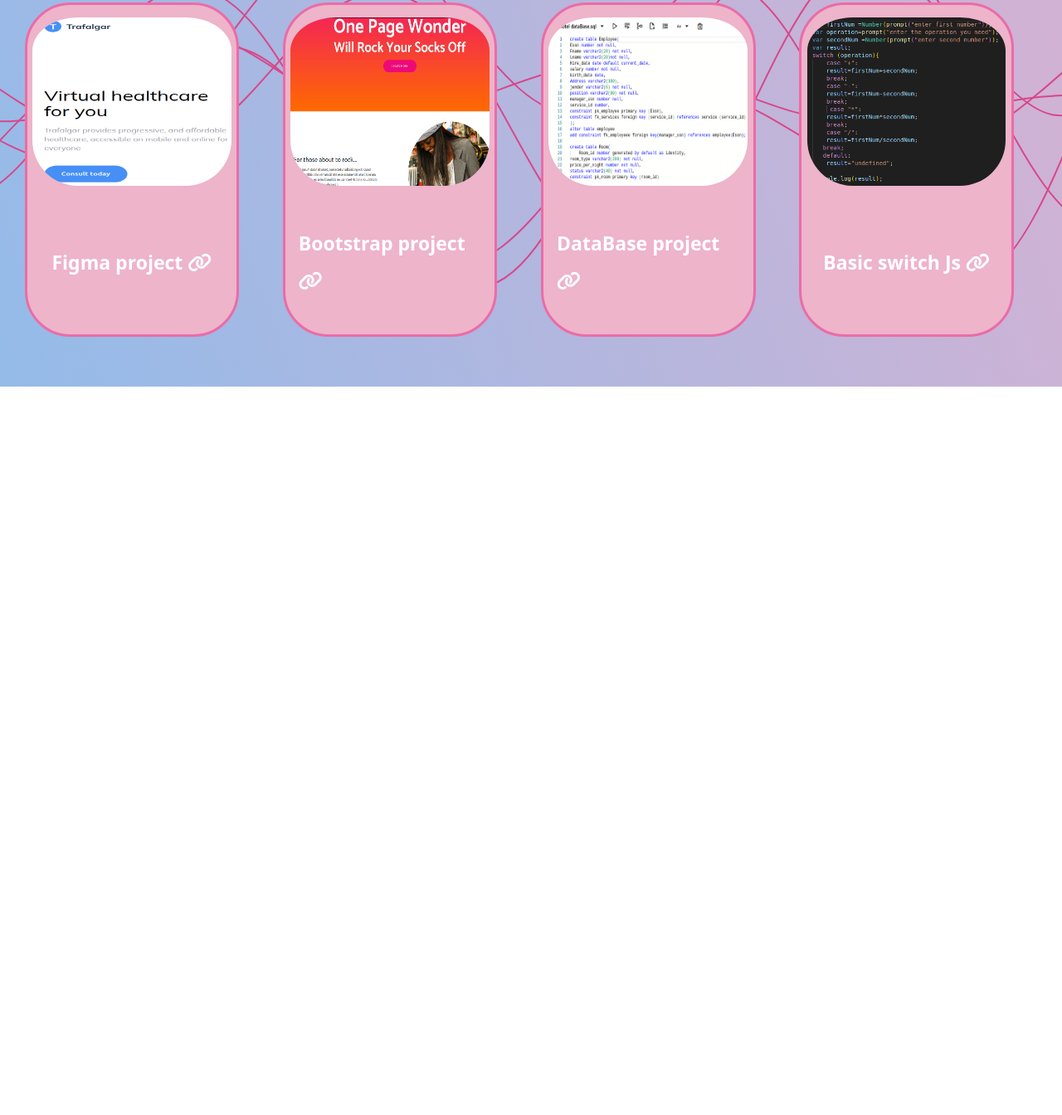
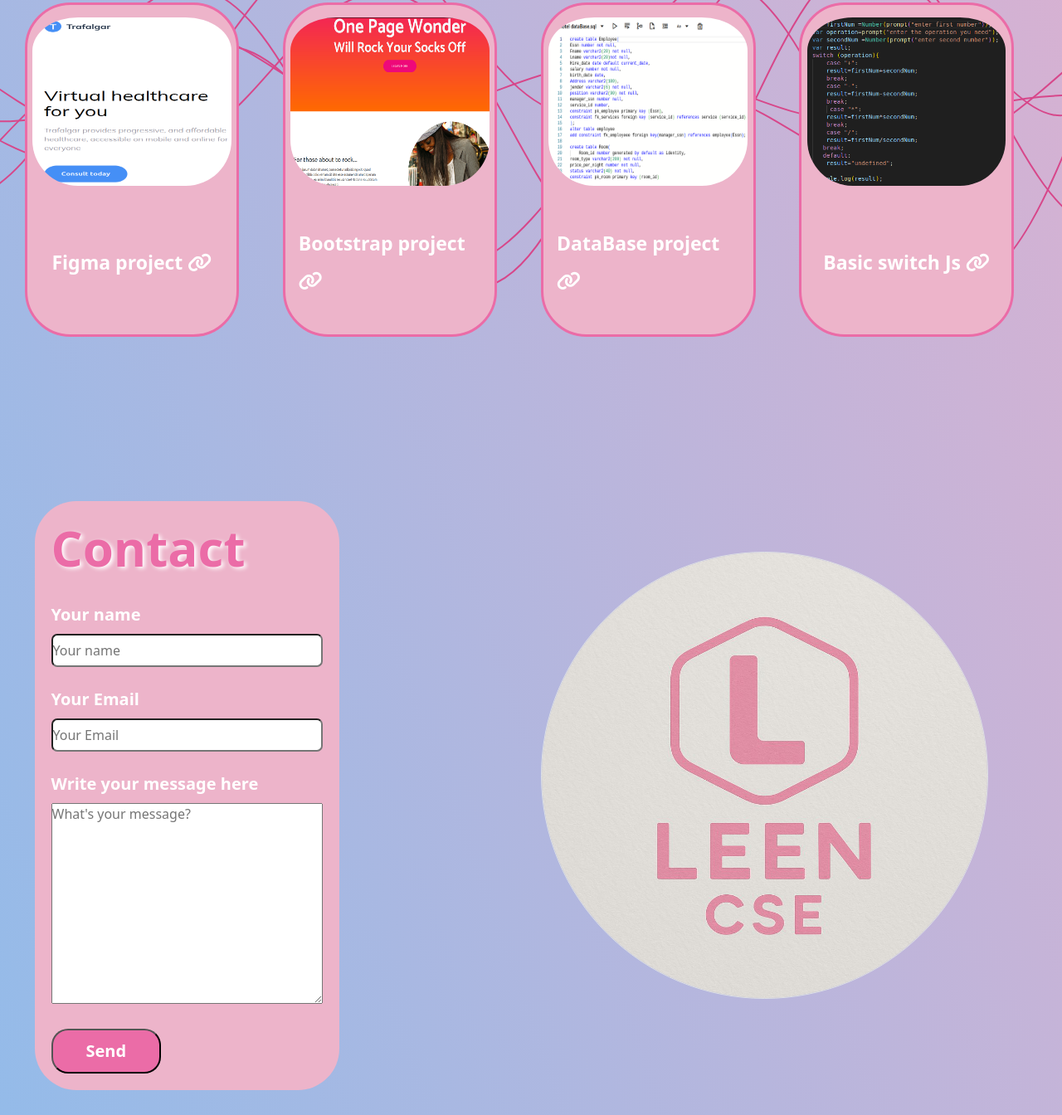
Before and after one commit to LeenAmawi/Portfolio, a plain HTML site: page index.html in a window 1280 px wide. Shown: the part 1792-3136 px from the top of the page at 83% size. Before the commit the page ends 2258 px from the top, so only its background shows below. Drawn offline with nearby package versions, Linux system fonts and the light colour scheme; a web font is replaced by a local one.

Commit message:
final edit

```diff
--- a/assets/css/media.css
+++ b/assets/css/media.css
@@ -56,6 +56,10 @@ display: inherit;
        header{
         padding-bottom: 100px;
        }
+       .pins{
+        position: absolute;
+        right: 70px;
+       }
         }
 
         @media screen and (max-width: 291px){
--- a/assets/css/style.css
+++ b/assets/css/style.css
@@ -181,7 +181,7 @@ header  img{
     -ms-transition: all 0.5s ease-in-out 0.5ms;
     -o-transition: all 0.5s ease-in-out 0.5ms;
 }
-header .photo:hover{
+header .photo:hover,#Contact img:hover{
     transform: translate(-14px);
     -webkit-transform: translate(-14px);
     -moz-transform: translate(-14px);
@@ -312,3 +312,51 @@ header a{
     -o-transform: translate(20px);
     text-shadow: 5px 5px 2px var(--primary);
 }
+label{
+color: white;
+font-size: 20px;
+font-weight: bolder;
+}
+input[type="text"],input[type="email"]{ border-radius: 7px; -webkit-border-radius: 7px; -moz-border-radius: 7px; -ms-border-radius: 7px; -o-border-radius: 7px; width: 100%; height: 40px;
+}
+input[type="submit"]{
+    padding:10px 40px ;
+    color: white;
+    font-size: 20px;
+    font-weight: bolder;
+    background-color: var(--primary);
+    border-radius: 20px;
+    -webkit-border-radius: 20px;
+    -moz-border-radius: 20px;
+    -ms-border-radius: 20px;
+    -o-border-radius: 20px;
+    border: whaite solid 3px;
+    box-shadow: none;
+}
+form{
+   background-color: #EDB4CA;
+   padding: 20px;
+   border-radius: 50px;
+   -webkit-border-radius: 50px;
+   -moz-border-radius: 50px;
+   -ms-border-radius: 50px;
+   -o-border-radius: 50px;
+}
+#Contact img{
+    max-width: 90%;
+    box-shadow: none;
+    transition: all 0.5s ease-in-out 0.5ms;
+    -webkit-transition: all 0.5s ease-in-out 0.5ms;
+    -moz-transition: all 0.5s ease-in-out 0.5ms;
+    -ms-transition: all 0.5s ease-in-out 0.5ms;
+    -o-transition: all 0.5s ease-in-out 0.5ms;
+}
+#Contact{
+    padding-top: 90px;
+    padding-bottom: 30px ;
+}
+input:focus,textarea:focus{
+    outline: none;
+    border:var(--primary) solid 3px ;
+    box-shadow:5px 7px 10px white ;
+}
--- a/index.html
+++ b/index.html
@@ -28,7 +28,7 @@
                 <li><a href="#Home">Home <i class="fa-solid fa-house"></i></a></li>
                 <li><a href="#About">About <i class="fa-regular fa-user"></i></a></li>
                 <li><a href="#Projects">Projects <i class="fas fa-code"></i></a></li>
-                <li><a href="">Contact <i class="fa-solid fa-phone-flip"></i></a></li>
+                <li><a href="#Contact">Contact <i class="fa-solid fa-phone-flip"></i></a></li>
                </ul>
             </div>
         </div>
@@ -132,6 +132,43 @@
 </div>
        </div>
        </section>
+       <section id="Contact">
+        <div class="container">
+            <div class="row align-items-center justify-content-between">
+              <div class="col-lg-4 g-lg-5 g-sm-5">
+                <form action="">
+                  <h2>Contact</h2>
+
+                  <div class="row g-2 mb-4">
+                    <div class="col-lg-12">
+                    <label for="Name">Your name</label>
+                  </div>
+                    <div class="col-lg-12">
+                  <input id="Name" type="text" placeholder="Your name"></div>
+                  </div>
+                  <div class="row g-2 mb-4">
+                  <div class="col-lg-12">
+                  <label for="Email">Your Email</label>
+                </div>
+                <div class="col-lg-12">
+                  <input type="email"  id="Email" placeholder="Your Email"></div>
+                  </div>
+                  <div class="row g-2 mb-4">
+                  <div class="col-lg-12">
+                  <label for="Message">Write your message here</label>
+                </div>
+                <div class="col-lg-12">
+                  <textarea name="" id="Message" rows="10" cols="50" placeholder="What's your message?" style="width: 100%;"></textarea></div>
+                </div>
+                <input type="submit" value="Send">
+                </form>
+            </div>
+            <div class="col-lg-6">
+              <img src="assets/images/logo.jpeg"  class=" border rounded-pill" alt="">
+            </div>
+          </div>
+        </div>
+       </section>
        <script src="https://cdn.jsdelivr.net/npm/bootstrap@5.2.3/dist/js/bootstrap.bundle.min.js" integrity="sha384-kenU1KFdBIe4zVF0s0G1M5b4hcpxyD9F7jL+jjXkk+Q2h455rYXK/7HAuoJl+0I4" crossorigin="anonymous"></script>
 
 </body>
```
